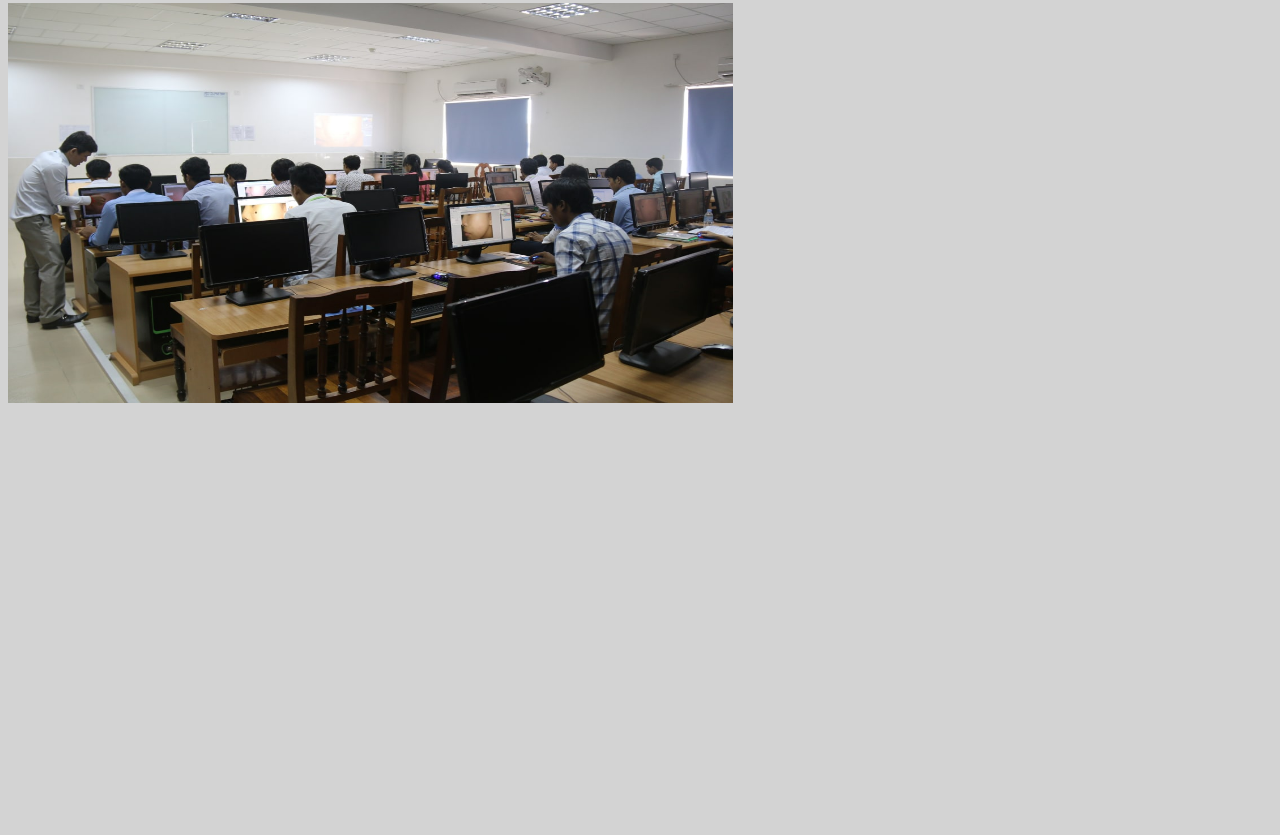
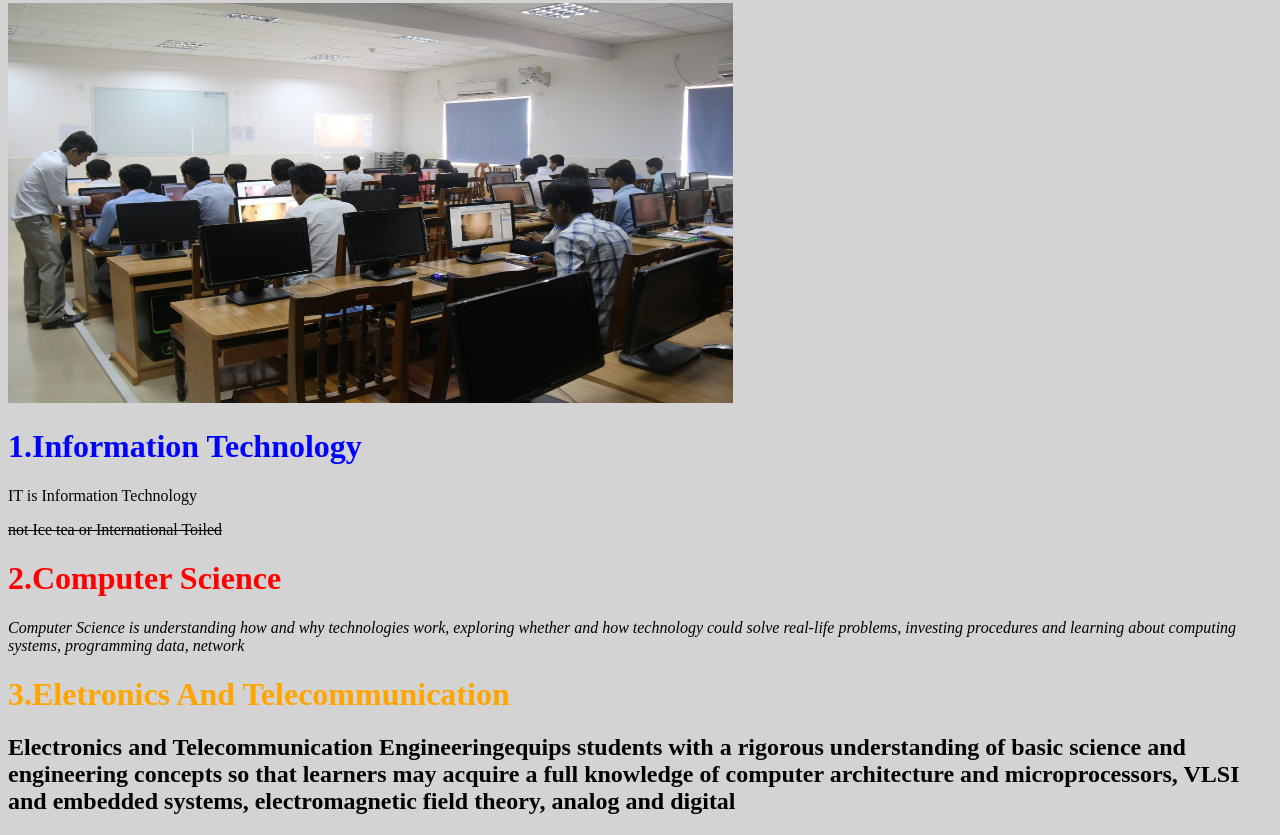
Before and after one commit to Chhengsreynan/Assignment2, a plain HTML site: page index.html in a window 1280 px wide. Shown: the part 722-1557 px from the top of the page. Before the commit the page ends 1137 px from the top, so only its background shows below. Drawn offline with Linux system fonts and the light colour scheme.

Commit message:
Add files via upload

```diff
--- a/index.html
+++ b/index.html
@@ -4,7 +4,6 @@
 <title>HTML && CSS </title>
 </head>
 <body style="background-color: lightgray;">
-	<a href="https://assignment2.com"></a>
 
 	<img src="uc.jpg" width="1500px" >
 	<h1 style="color: green">College Science and Technology</h1>
@@ -13,5 +12,16 @@
 	<img src="uc1.jpg" width= "725px" height="400px">
 	<img src="uc2.jpg" width= "725px" height="400px">
 
+	<h1 style="color: blue">1.Information Technology</h1>
+	<p>IT is Information Technology</p>
+	<del>not Ice tea or International Toiled</del>
+	<h1 style="color: red">2.Computer Science</h1>
+	<i>Computer Science is understanding how and why technologies work, exploring whether and how technology could solve real-life problems, investing procedures and learning about computing systems, programming data, network</i>
+	<h1 style="color: orange">3.Eletronics And Telecommunication</h1>
+
+	<h2>Electronics and Telecommunication Engineeringequips students with a rigorous understanding of basic science and engineering concepts so that learners may acquire a full knowledge of computer architecture and microprocessors, VLSI and embedded systems, electromagnetic field theory, analog and digital</h2>
+
+
+
 </body>
 </html>
```
